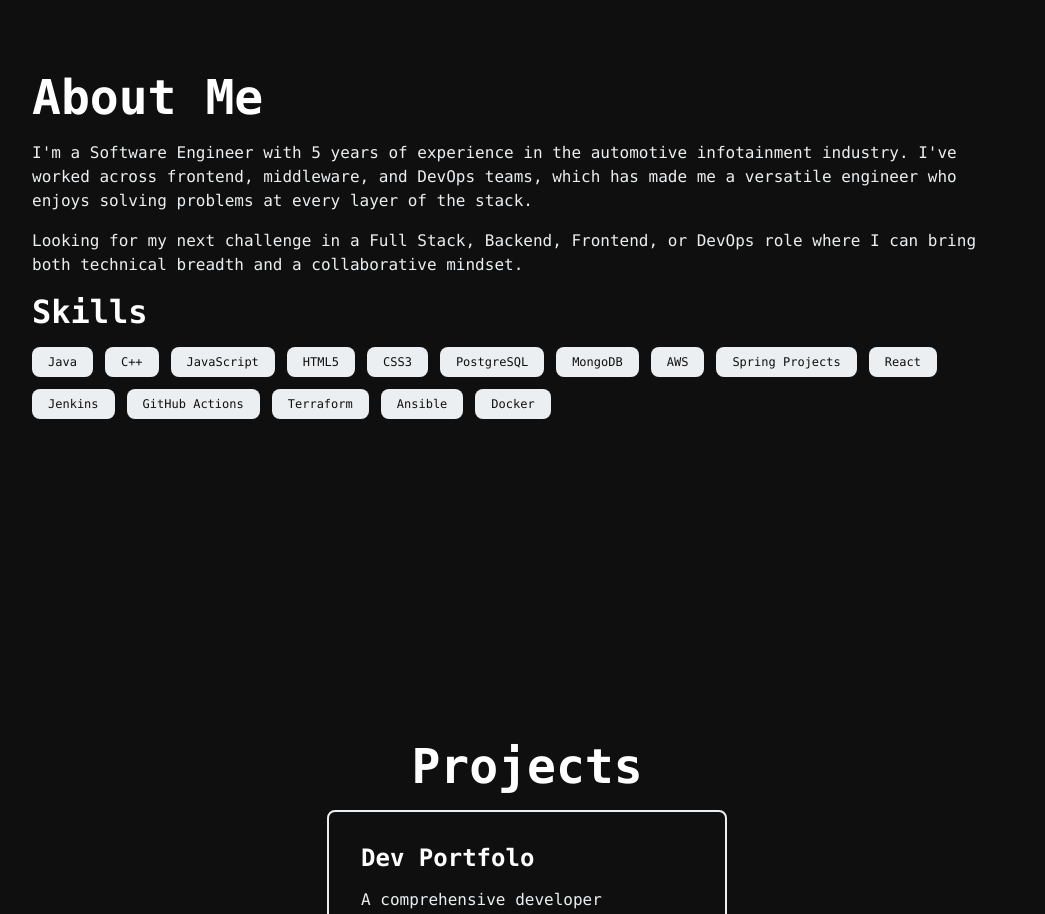
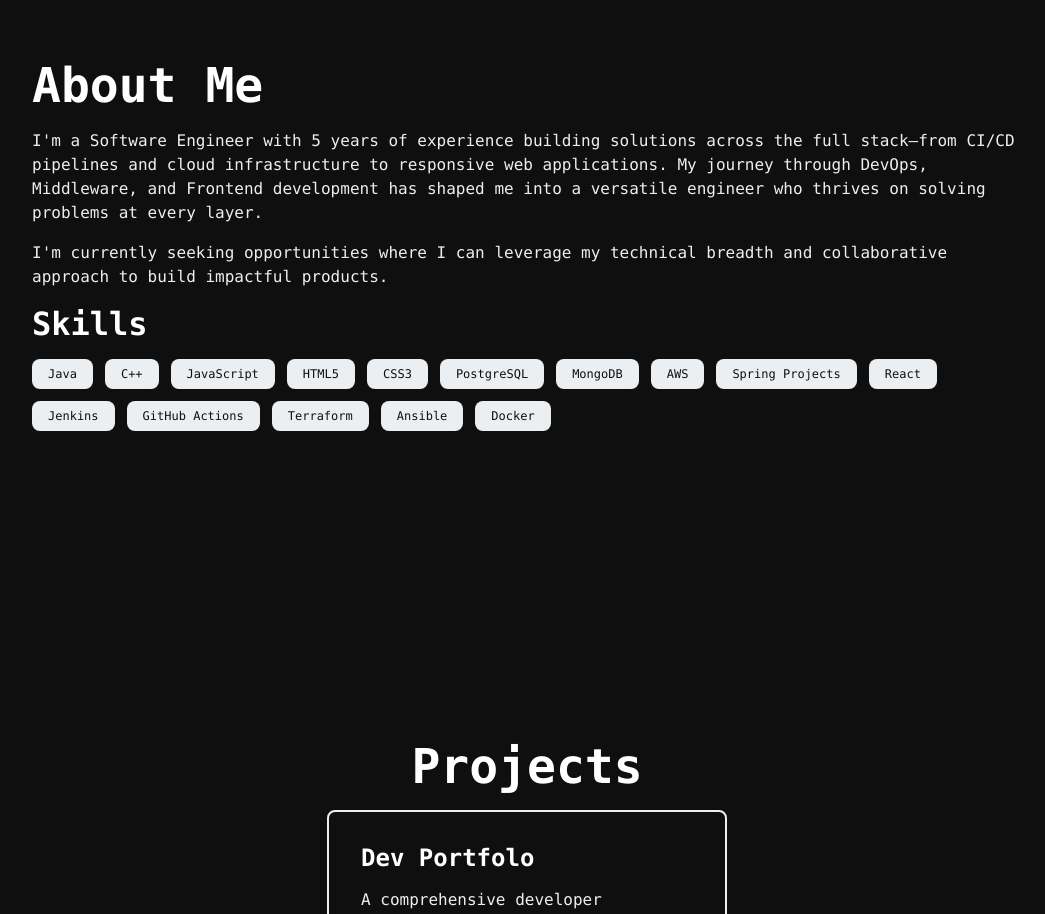
Before and after one commit to oaguilar83/dev-portfolio-frontend, a React (Vite) app: page / in a window 1280 px wide. Shown: the part 980-1894 px from the top of the page, without its empty margins (113-1158 px from the left). Built offline with nearby package versions, Linux system fonts and the light colour scheme.

Commit message:
update about me section

```diff
--- a/src/sections/about/About.jsx
+++ b/src/sections/about/About.jsx
@@ -7,13 +7,14 @@ function About() {
       <div className={globalStyles.section_content}>
         <h2 className={styles.title}>About Me</h2>
         <p className={styles.description}>
-          I&#39;m a Software Engineer with 5 years of experience in the automotive infotainment
-          industry. I&#39;ve worked across frontend, middleware, and DevOps teams, which has made me a
-          versatile engineer who enjoys solving problems at every layer of the stack.
+          I'm a Software Engineer with 5 years of experience building solutions across the full
+          stack—from CI/CD pipelines and cloud infrastructure to responsive web applications. My
+          journey through DevOps, Middleware, and Frontend development has shaped me into a
+          versatile engineer who thrives on solving problems at every layer.
         </p>
         <p className={styles.description}>
-          Looking for my next challenge in a Full Stack, Backend, Frontend, or DevOps role where I can
-          bring both technical breadth and a collaborative mindset.
+          I'm currently seeking opportunities where I can leverage my technical breadth and
+          collaborative approach to build impactful products.
         </p>
         <div className={styles.skills}>
           <h2 className={styles.skills_title}>Skills</h2>
--- a/src/sections/projects/Projects.jsx
+++ b/src/sections/projects/Projects.jsx
@@ -20,7 +20,7 @@ const projects = [
     description: 'Coming Soon',
     tech: [],
     link: '',
-    github: 'https://github.com/oaguilar83/dev-portfolio',
+    github: '',
   },
 ];
 
```
